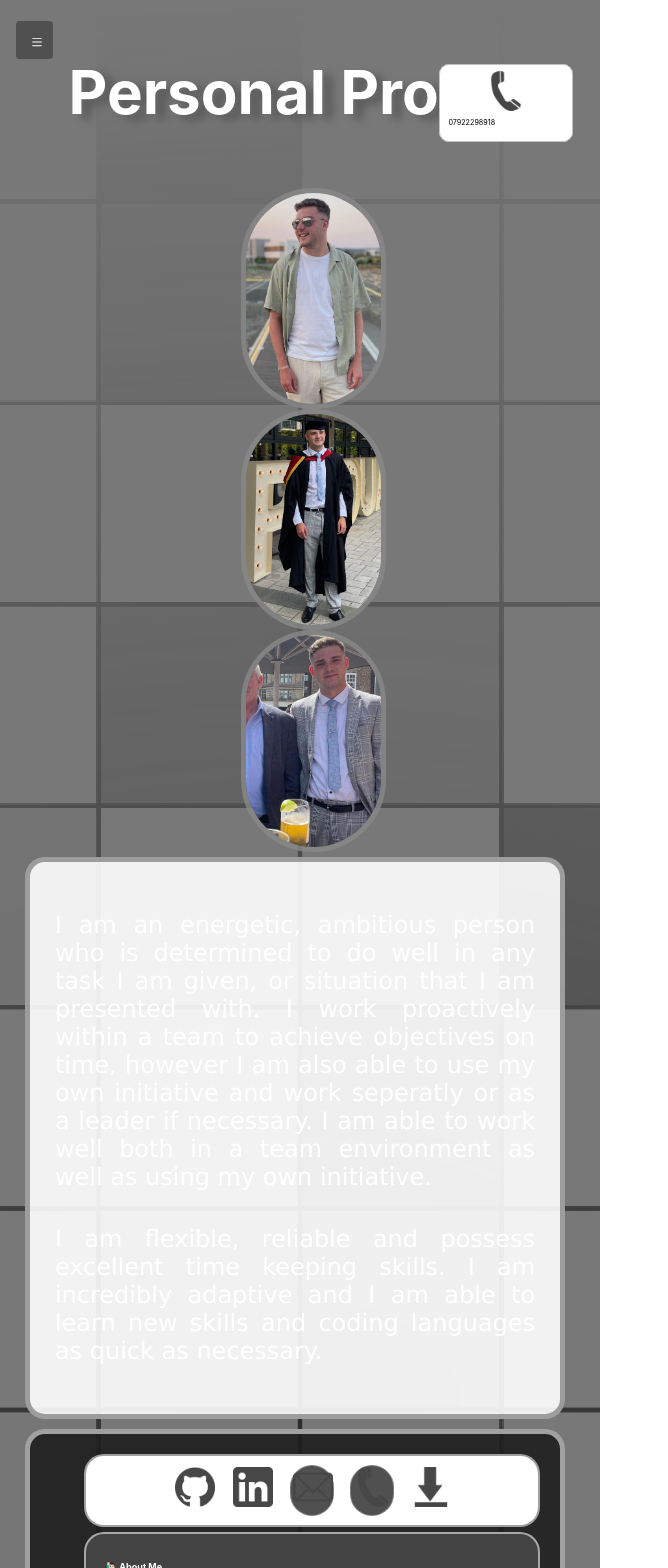
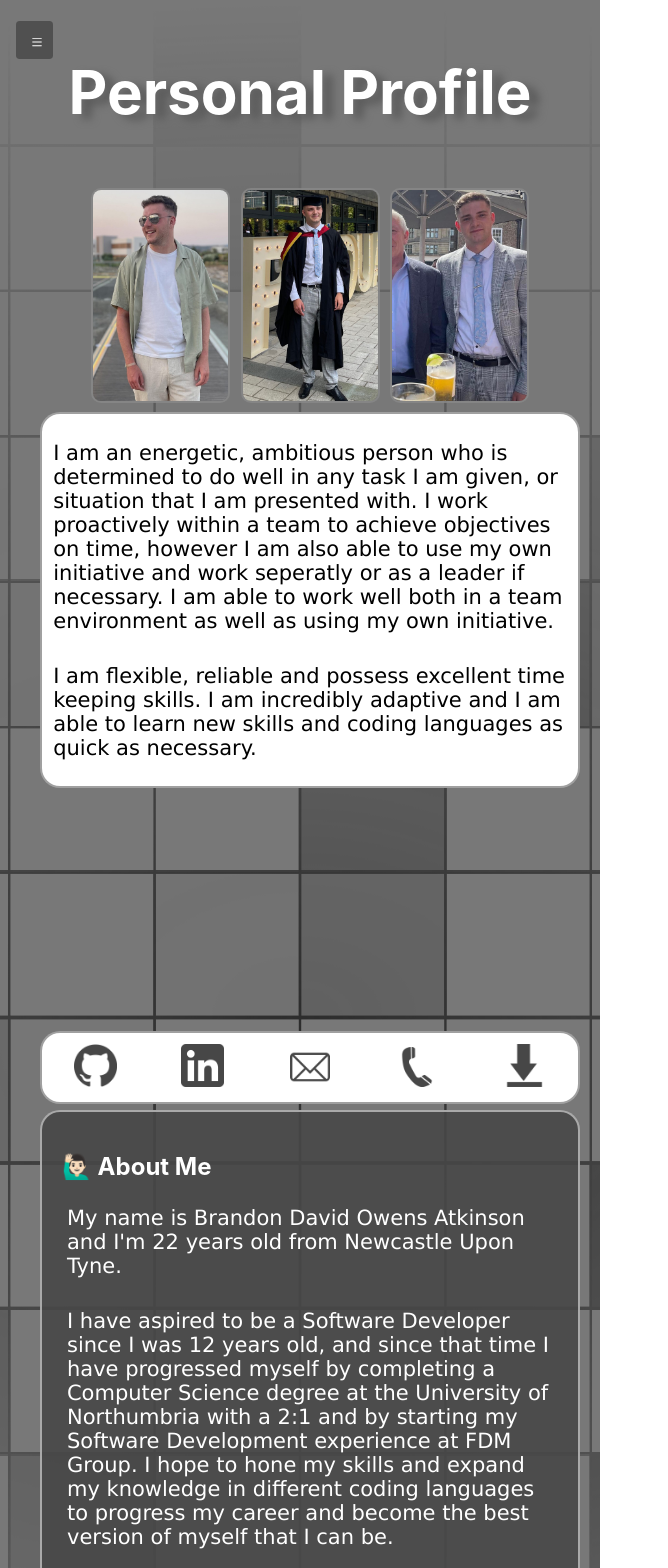
Before and after one commit to itsbrandonowens/brandon_atkinson_cv, a React (Create React App) app: page /Personal_Profile in a window 600 px wide. Shown: the top 1568 px of the page, 668 px wide, since content can reach past the window. Built offline with nearby package versions, Linux system fonts and the light colour scheme.

Commit message:
mobile update

```diff
--- a/src/styles/Personal_Profile.css
+++ b/src/styles/Personal_Profile.css
@@ -104,12 +104,6 @@
         margin-right: 1%;
     }
 
-    .bioText {
-        font-family: Arial, Helvetica, sans-serif;
-        text-align: center;
-        text-justify: inter-word;
-        font-size: 1.2vw;
-    }
 
     .contactButton {
         padding: 2%;
@@ -123,9 +117,181 @@
         cursor: pointer;
     }
 
-    .bioTextName {
-        font-family: Arial, Helvetica, sans-serif;
-        font-weight: bold;
+
+
+    .popup_content {
+        position: absolute;
+        text-align: center;
+        background-color: rgb(255, 255, 255);
+        border: 1px solid rgba(193, 193, 193, 1);
+        color: rgb(0, 0, 0);
+        border-radius: 10px;
+        top: 8%;
+        right: 4.5%;
+        width: 20%;
+        height: 8%;
+        padding: 1%;
+        transition: transform 0.8s ease;
+        /* Apply transition only to the transform property */
+        transform: translateY(-200%);
+
+        overflow: hidden;
+
+    }
+
+    .popup_content_expanded {
+        position: absolute;
+        text-align: center;
+        background-color: rgb(255, 255, 255);
+        border: 1px solid rgba(193, 193, 193, 1);
+        color: rgb(0, 0, 0);
+        border-radius: 10px;
+        top: 8%;
+        right: 4.5%;
+        width: 20%;
+        height: 8%;
+        padding: 1%;
+        transform: translateX(1%);
+        transition: transform 0.8s ease;
+    }
+
+    .selected-popup-content {
+        font-size: 1.2vw;
+        padding-left: 2%;
+        padding-right: 2%;
+        margin-top: 1%;
+
+    }
+
+    .about_me_header {
+        color: rgb(255, 255, 255);
+        font-size: 1.5vw;
+    }
+}
+
+/* --------------------------------------------------------------------------------------------------------------------------------------- */
+/* The CSS Below is for mobile and smaller screen sizes */
+@media only screen and (max-width:600px) {
+
+    .personal_profile {
+        padding-bottom: 25%;
+        padding-top: 1%;
+    }
+
+    .profile_title {
+        font-size: 10vw;
+        color: white;
+        filter: drop-shadow(10px 5px 4px #595959);
+    }
+
+    .personal_profile_grid {
+        display: grid;
+        grid-template-columns: 1fr;
+        grid-template-rows: 1fr 1fr;
+        grid-column-gap: 20px;
+        padding: 10px;
+        width: 90%;
+        margin-left: 5%;
+
+    }
+
+    .proText {
+        color: rgb(0, 0, 0);
+        font-family: Verdana, sans-serif;
+        padding: 1%;
+        font-size: 3.5vw;
+
+    }
+
+    .about_me_text {
+        color: rgb(255, 255, 255);
+        font-family: Verdana, sans-serif;
+        padding: 1%;
+        font-size: 3.5vw;
+    }
+
+
+    .personal_profile_grid_item {
+
+    }
+
+    .personal_profile_grid_item2 {
+
+    }
+
+    .about_me_container {
+        margin-top: 1%;
+        padding: 20px;
+        font-size: 5vw;
+        background-color: rgba(71, 71, 71, 0.9);
+        border: 2px solid rgba(193, 193, 193, 0.8);
+        border-radius: 20px;
+        text-align: left;
+    }
+
+    .socialImage {
+        width: 50%;
+        margin-left: 2%;
+        margin-right: 2%;
+    }
+
+    .socials_container {
+        background-color: rgba(255, 255, 255, 1);
+        border: 2px solid rgba(137, 137, 137, 0.8);
+        border-radius: 20px;
+        display: flex;
+    }
+
+    .personal_profile_bio {
+        padding-left: 1vw;
+        padding-right: 1vw;
+        font-size: 5vw;
+        background-color: rgba(255, 255, 255, 1);
+        border: 2px solid rgba(137, 137, 137, 0.8);
+        border-radius: 20px;
+        text-align: left;
+        margin-top: 1%;
+    }
+
+    .tooltip {
+        padding: 2%;
+        position: relative;
+        display: inline-block;
+    }
+
+    .tooltip .tooltiptext {
+        visibility: hidden;
+        position: absolute;
+        text-align: center;
+        background-color: rgba(71, 71, 71, 1);
+        border: 1px solid rgba(193, 193, 193, 1);
+        color: white;
+        border-radius: 10px;
+        padding: 20%;
+
+    }
+
+
+
+    .bioPhoto {
+        width: 25%;
+        border: 2px solid rgba(137, 137, 137, 0.8);
+        border-radius: 10px;
+        margin-left: 1%;
+        margin-right: 1%;
+    }
+
+
+    .contactButton {
+        padding: 2%;
+        font-size: 1.5vw;
+        margin: 1%;
+        border: none;
+        background: none;
+    }
+
+    .contactButton:hover {
+        cursor: pointer;
     }
 
     .popup_content {
@@ -172,162 +338,10 @@
 
     }
 
-    .about_me_header{
-        color:rgb(255, 255, 255);
-
-        font-size:1.5vw;
-    }
-}
-
-/* --------------------------------------------------------------------------------------------------------------------------------------- */
-/* The CSS Below is for mobile and smaller screen sizes */
-@media only screen and (max-width:600px) {
-
-    .personal_profile {
-        padding-bottom: 25%;
-        padding-top: 1%;
-    }
-
-    .profile_title {
-        font-size: 10vw;
-        color: white;
-        filter: drop-shadow(10px 5px 4px #595959);
-    }
-
-    .bioPhoto {
-        width: 25%;
-        border: 5px solid rgba(137, 137, 137, 0.8);
-        border-radius: 100px;
-        display: block;
-        margin-left: 40%;
-    }
-
-    .personal_profile_grid {
-        display: grid;
-        grid-template-columns: 1fr;
-        grid-template-rows: 1fr 1fr;
-        grid-row-gap: 10px;
-        padding: 10px;
-        width: 90%;
-        margin-left: 2.5%;
-    }
-
-    .personal_profile_grid_item {
-        padding: 20px;
-        font-size: 25px;
-        grid-row: 2;
-        padding: 20px;
-        font-size: 25px;
-        padding-left: 10%;
-        background-color: rgba(31, 31, 31, 0.9);
-        border: 5px solid rgba(193, 193, 193, 0.8);
-        border-radius: 20px;
-
-    }
-
-    .personal_profile_grid_item2 {
-        grid-row: 1;
-    }
-
-    .personal_profile_bio {
-        padding: 20px;
-        font-size: 8vw;
-        background-color: rgba(255, 255, 255, 0.9);
-        border: 5px solid rgba(137, 137, 137, 0.8);
-        border-radius: 20px;
-    }
-
-    .bioText {
-        font-family: Arial, Helvetica, sans-serif;
-        text-align: justify;
-        text-justify: inter-word;
-        text-align: center;
-        font-size: 5vw;
+    .about_me_header {
+        color: rgb(255, 255, 255);
+        font-size: 4vw;
     }
 
 
-    .bioTextName {
-        font-family: Arial, Helvetica, sans-serif;
-        font-weight: bold;
-    }
-
-    .proText {
-        color: white;
-        text-align: justify;
-        text-justify: inter-word;
-        font-size: 4vw;
-    }
-
-    .phoneImage {
-        width: 6vw;
-        margin-right: 200px;
-        margin-left: 2px;
-
-    }
-
-    .emailImage {
-        margin-right: 20px;
-        width: 10vw;
-    }
-
-    .linkedin_logo_profile {
-        width: 25vw;
-    }
-
-    .contactButton {
-        padding: 2%;
-        font-size: 5vw;
-        color: white;
-        background-color: rgb(80, 80, 80);
-        border: 1px solid rgba(137, 137, 137, 0.8);
-        border-radius: 100px;
-        text-align: center;
-
-    }
-
-    .contactMeImage {
-        width: 4vw;
-    }
-
-    .downloadImage {
-
-        width: 5.5vw;
-    }
-
-    .contactButton:hover {
-        background-color: #383838;
-        cursor: pointer;
-    }
-
-
-    .popup-overlay {
-        position: fixed;
-        top: 0;
-        left: 0;
-        width: 100%;
-        height: 100%;
-        background-color: rgba(0, 0, 0, 0.6);
-        /* Adjust the opacity as desired */
-        display: flex;
-        align-items: center;
-        justify-content: center;
-    }
-
-    .popup-content {
-        background-color: #fff;
-
-        padding: 50px;
-        border-radius: 5px;
-        box-shadow: 0 2px 4px rgba(0, 0, 0, 0.2);
-    }
-
-    .selected-popup-content {
-        text-align: left;
-    }
-
-
-
-
-
-
 }
```
Also changed, not shown: src/components/DissImageSlider.jsx (line endings or trailing spaces), src/components/Portfolio.jsx (line endings or trailing spaces).
